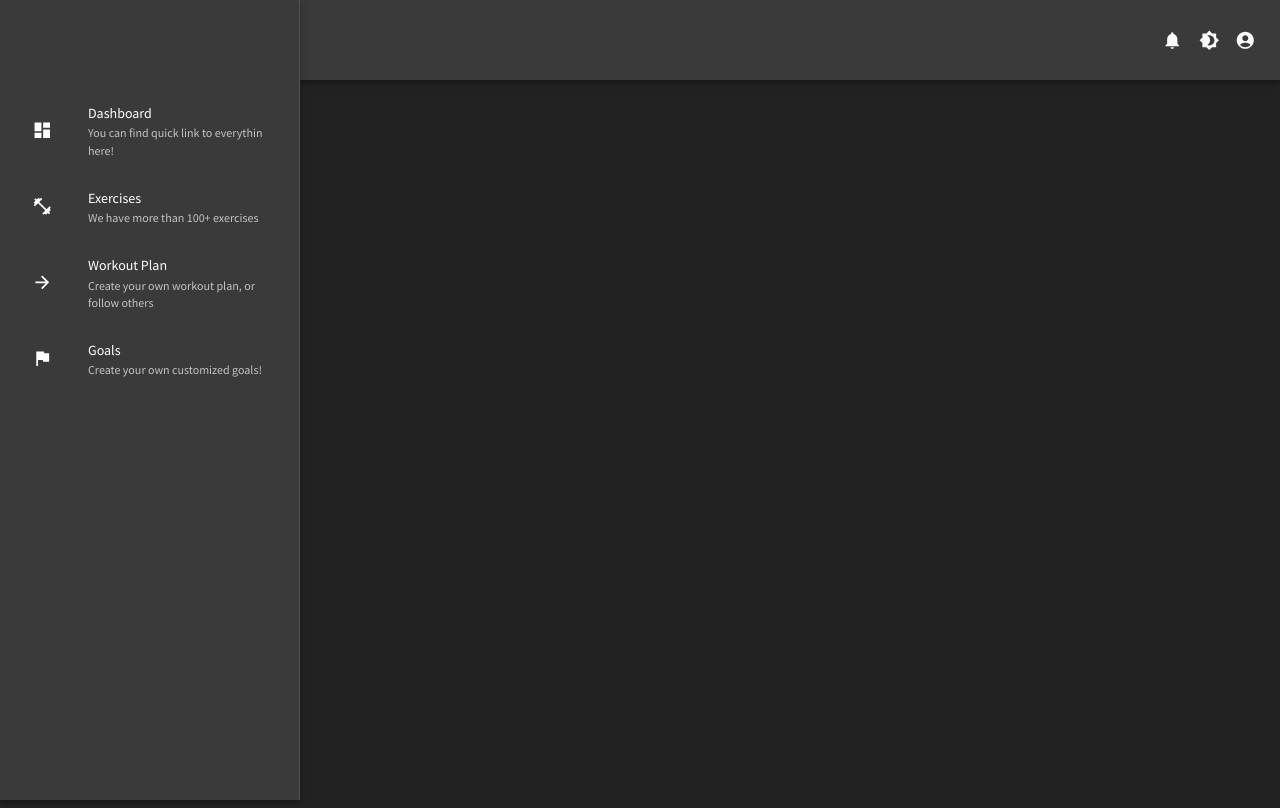
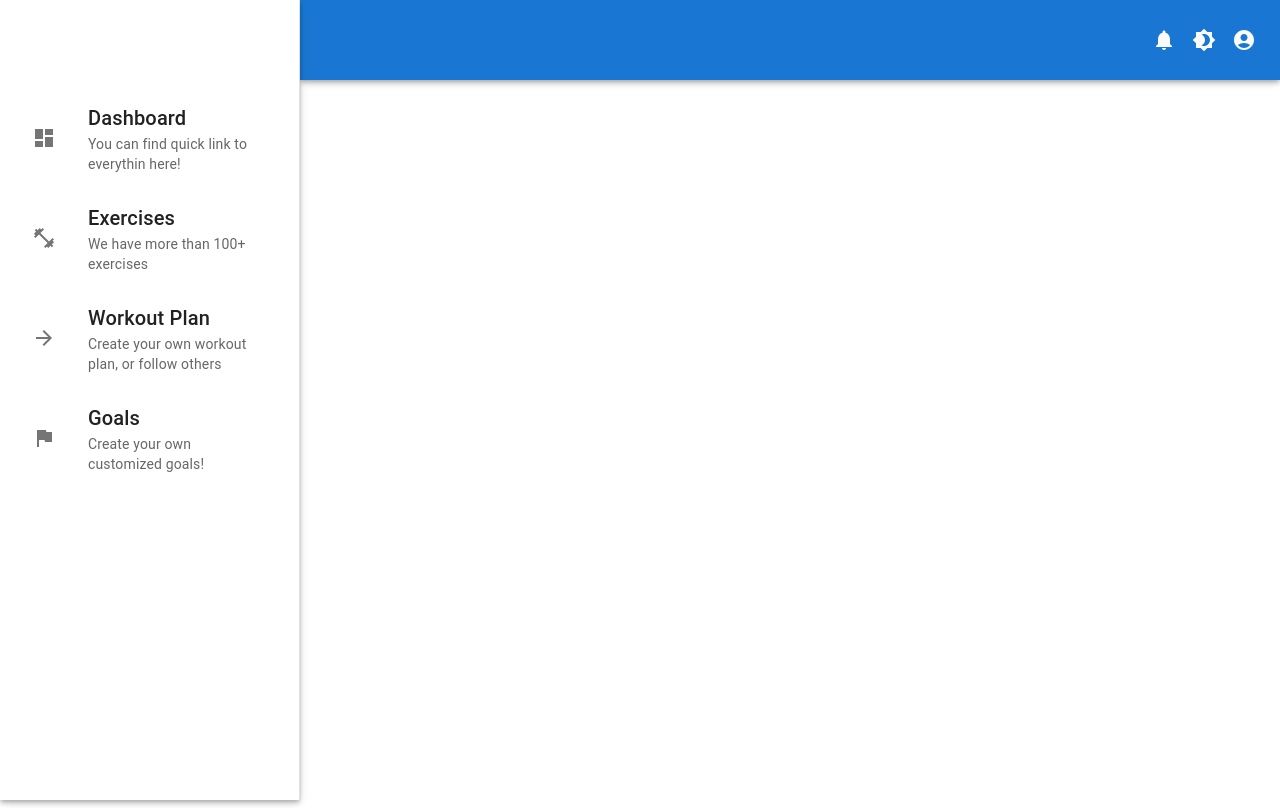
Before and after one commit to NiTR0-CH4RG3R/fitness-app-frontend, a React (Create React App) app: page /login in a window 1280 px wide. Built offline with nearby package versions, Linux system fonts and the light colour scheme.

Commit message:
Did some small changes

```diff
--- a/src/Layout.jsx
+++ b/src/Layout.jsx
@@ -1,28 +1,22 @@
 import { Box } from '@mui/material';
-import { ThemeProvider } from "@mui/material/styles";
-import CssBaseline from "@mui/material/CssBaseline";
+
 import { Outlet } from 'react-router-dom';
-import { ColorModeContext, useMode } from "./theme";
 import TopBar from './Components/TopBar';
 import SideNavigationPanel from './Components/SideNavigationPanel';
 import { SideNavigationPanelData } from './Data/SideNavigationPanelData';
 
 export default function Layout() {
-
-    const [theme, colorMode] = useMode();
-
     return (
-        <ColorModeContext.Provider value={colorMode}>
-            <ThemeProvider theme={theme}>
-                <CssBaseline />
         <Box className='app' sx={{ display: 'flex' }}>
             <main className='content' style={{ display: 'flex' }}>
                 <SideNavigationPanel SideNavigationPanelMenuItems={SideNavigationPanelData.items} drawerWidth={SideNavigationPanelData.width} toolbarHeight={SideNavigationPanelData.toolbarHeight} />
+
+                <Box display='flex' flexDirection='column' width='100%'>
                     <TopBar drawerWidth={SideNavigationPanelData.width} topBarHeight={SideNavigationPanelData.toolbarHeight} />
                     <Box
                         display='flex'
-                            width={`calc(100% - ${SideNavigationPanelData.width}px)`}
-                            // ml={`${SideNavigationPanelData.width}px`}
+                        flexDirection='column'
+                        width='100%'
                         height={`calc(100% - ${SideNavigationPanelData.toolbarHeight}px)`}
                         mt={`${SideNavigationPanelData.toolbarHeight}px`}
                         justifyContent='center'
@@ -30,9 +24,8 @@ export default function Layout() {
                     >
                         <Outlet />
                     </Box>
+                </Box>
             </main>
         </Box>
-            </ThemeProvider>
-        </ColorModeContext.Provider>
     );
 }
```
Lines whose indentation alone changed are shown as unchanged.
